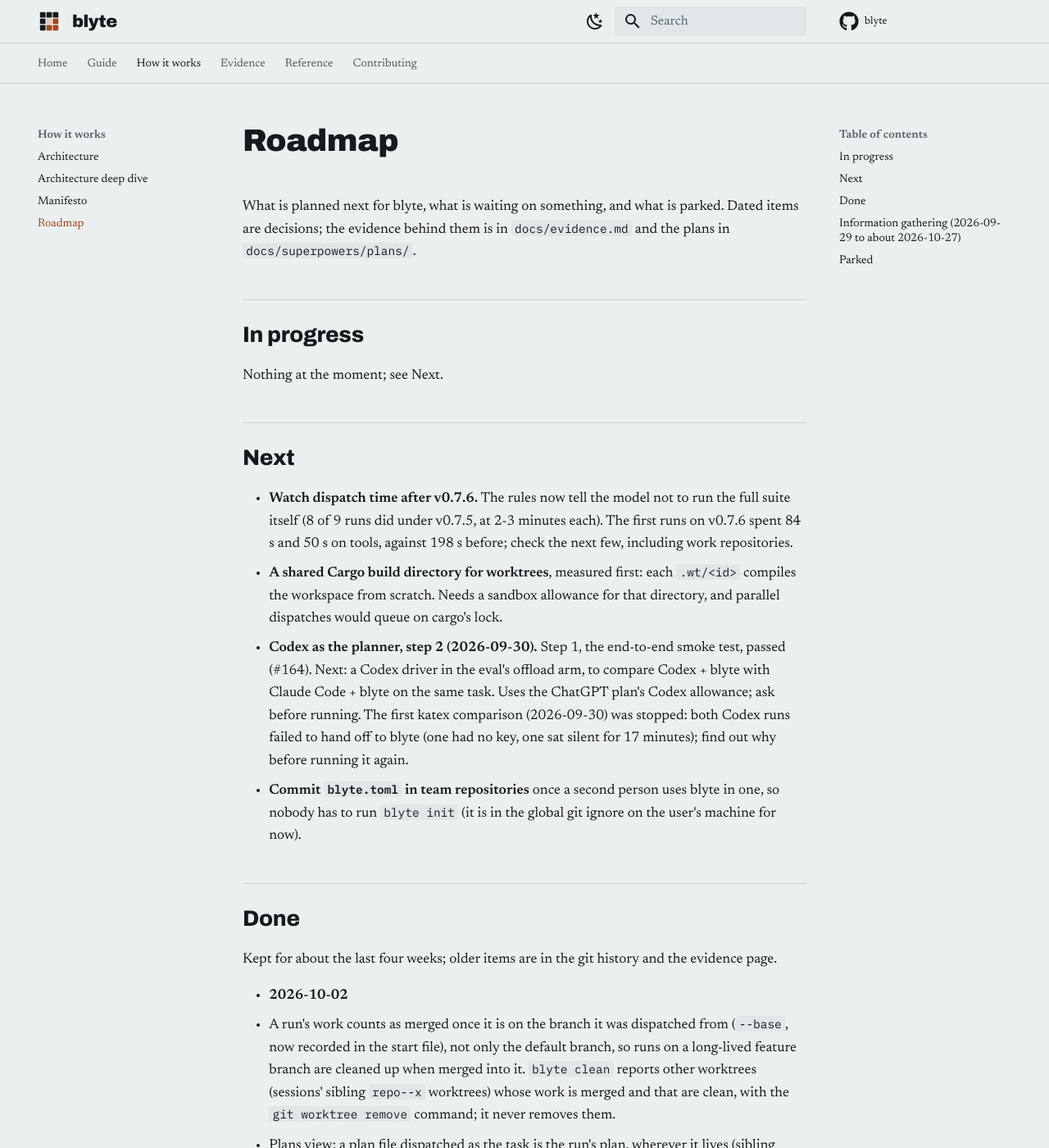
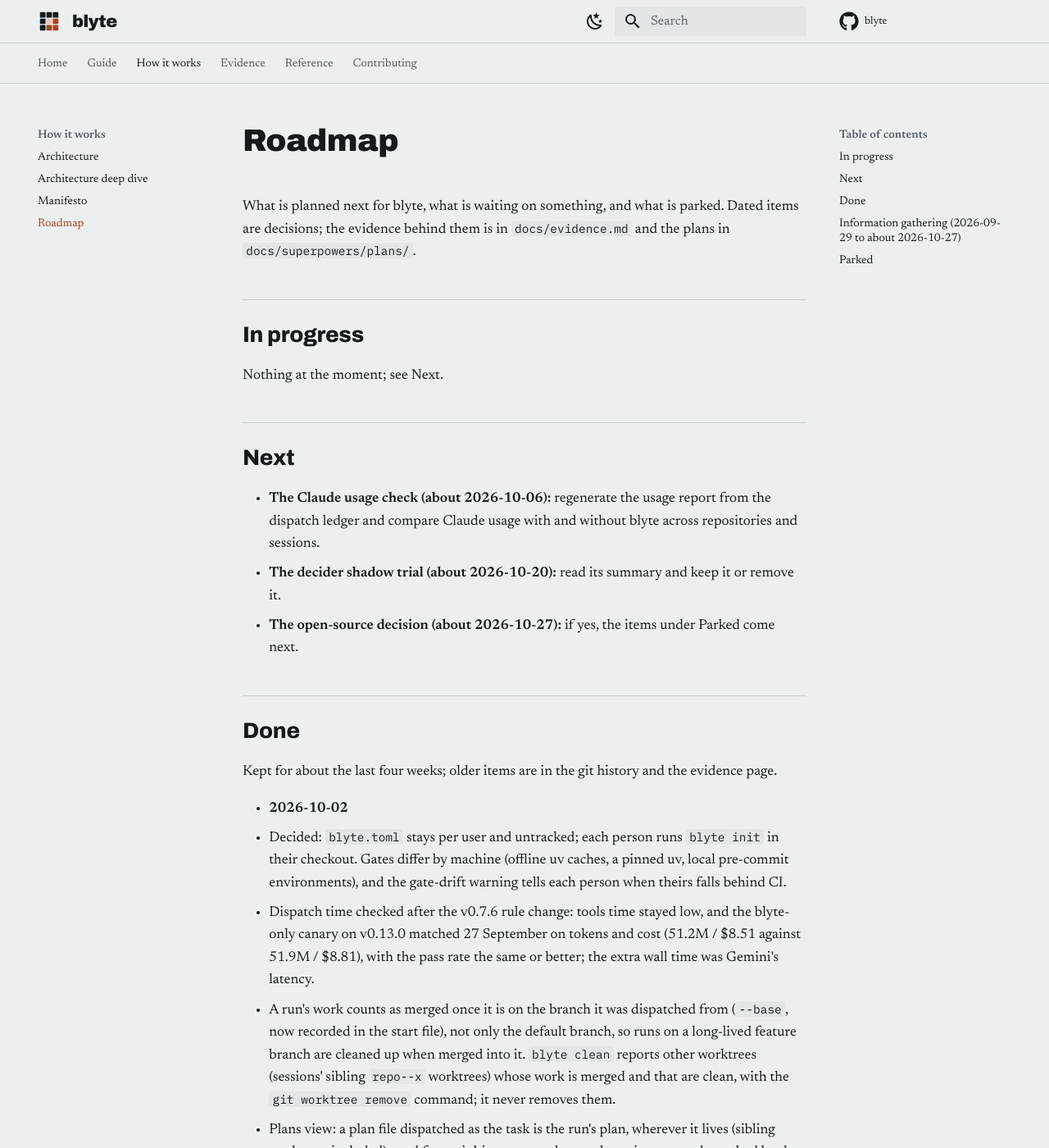
Before and after one commit to dnf0/blyte, an MkDocs documentation site: the page built from docs/roadmap.md, in a window 1280 px wide and 1400 px high. Shown: the whole window at 82% size. Built offline with MkDocs 1.6.1 and Material for MkDocs 9.7.7, drawn with Linux system fonts in a browser that asks for light colours; comment, search, counter and statistics services are not loaded; some of the changed text lies outside the part shown.

Commit message:
docs(roadmap): refresh Next; park the shared Cargo directory and Codex step 2; blyte.toml stays per user
Co-Authored-By: Claude Opus 5.5 (1M context) <noreply@anthropic.com>

```diff
--- a/docs/roadmap.md
+++ b/docs/roadmap.md
@@ -9,25 +9,22 @@ Nothing at the moment; see Next.
 
 ## Next
 
-- **Watch dispatch time after v0.7.6.** The rules now tell the model not to run the full suite
-  itself (8 of 9 runs did under v0.7.5, at 2-3 minutes each). The first runs on v0.7.6 spent 84 s
-  and 50 s on tools, against 198 s before; check the next few, including work repositories.
-- **A shared Cargo build directory for worktrees**, measured first: each `.wt/<id>` compiles the
-  workspace from scratch. Needs a sandbox allowance for that directory, and parallel dispatches
-  would queue on cargo's lock.
-- **Codex as the planner, step 2 (2026-09-30).** Step 1, the end-to-end smoke test, passed (#164).
-  Next: a Codex driver in the eval's offload arm, to compare Codex + blyte with Claude Code + blyte
-  on the same task. Uses the ChatGPT plan's Codex allowance; ask before running. The first katex
-  comparison (2026-09-30) was stopped: both Codex runs failed to hand off to blyte (one had no key,
-  one sat silent for 17 minutes); find out why before running it again.
-- **Commit `blyte.toml` in team repositories** once a second person uses blyte in one, so nobody has
-  to run `blyte init` (it is in the global git ignore on the user's machine for now).
+- **The Claude usage check (about 2026-10-06):** regenerate the usage report from the dispatch
+  ledger and compare Claude usage with and without blyte across repositories and sessions.
+- **The decider shadow trial (about 2026-10-20):** read its summary and keep it or remove it.
+- **The open-source decision (about 2026-10-27):** if yes, the items under Parked come next.
 
 ## Done
 
 Kept for about the last four weeks; older items are in the git history and the evidence page.
 
 - **2026-10-02**
+  - Decided: `blyte.toml` stays per user and untracked; each person runs `blyte init` in their
+    checkout. Gates differ by machine (offline uv caches, a pinned uv, local pre-commit
+    environments), and the gate-drift warning tells each person when theirs falls behind CI.
+  - Dispatch time checked after the v0.7.6 rule change: tools time stayed low, and the blyte-only
+    canary on v0.13.0 matched 27 September on tokens and cost (51.2M / $8.51 against 51.9M / $8.81),
+    with the pass rate the same or better; the extra wall time was Gemini's latency.
   - A run's work counts as merged once it is on the branch it was dispatched from (`--base`, now
     recorded in the start file), not only the default branch, so runs on a long-lived feature branch
     are cleaned up when merged into it. `blyte clean` reports other worktrees (sessions' sibling
@@ -124,12 +121,20 @@ Kept for about the last four weeks; older items are in the git history and the e
 
 ## Information gathering (2026-09-29 to about 2026-10-27)
 
-- blyte is the implementer in every local repository, with a sampled A/B against agy
-  (`dispatch-auto.sh`). Check usage across repositories and sessions around 2026-10-06.
+- blyte is the implementer in every local repository (the A/B against agy ended 2026-09-30).
+  Check usage across repositories and sessions around 2026-10-06.
 - The decider shadow trial (a local model classifying failed gates) runs alongside, testing only.
   Decide whether it earns a place around 2026-10-20 to 10-27.
 
 ## Parked
+
+- **A shared Cargo build directory for worktrees.** Measured 2026-10-01: a warm build is 15 s of a
+  gate of about two minutes, which the test run dominates (its two slowest tests were then cut from
+  32 s to 1 s each). Worth it only if builds come to dominate; it would need a sandbox allowance,
+  and parallel dispatches would queue on cargo's lock.
+- **Codex as the planner, step 2.** The blocker (Codex's 5-minute MCP tool timeout) is fixed in
+  blyte-eval #93; rerunning the Codex + blyte against Claude Code + blyte comparison is parked
+  (2026-10-02): the failures were likely down to the Codex subscription level.
 
 - **Open-sourcing blyte** and the brief for Jack: on hold until the information gathering ends.
 - **Docs hosting:** parked until the decision to go public.
```
